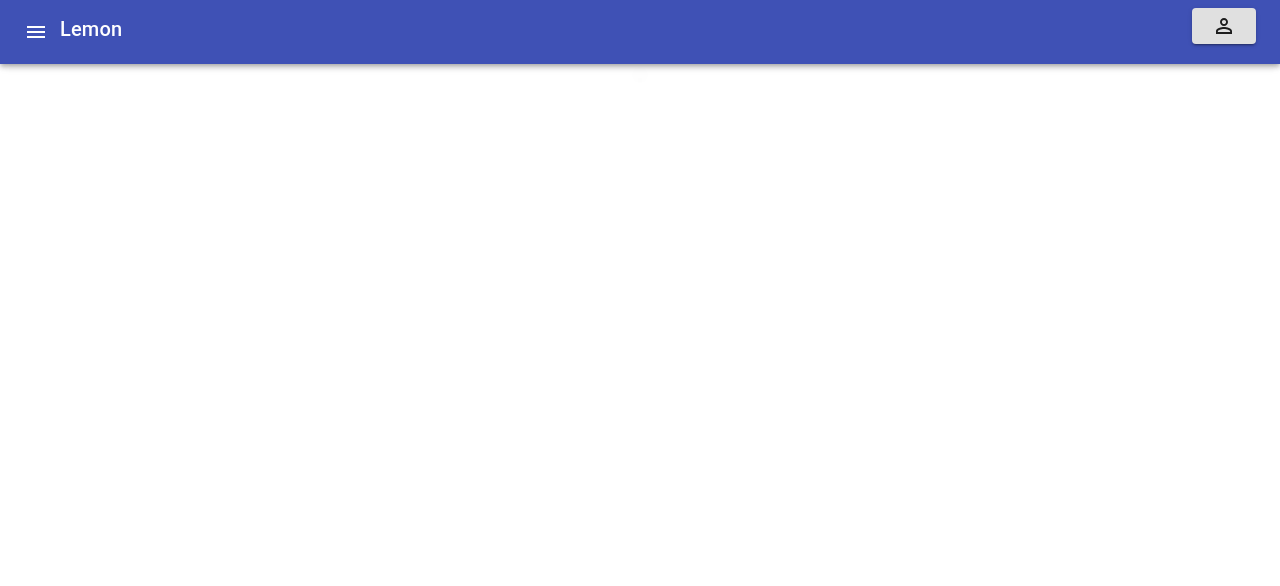
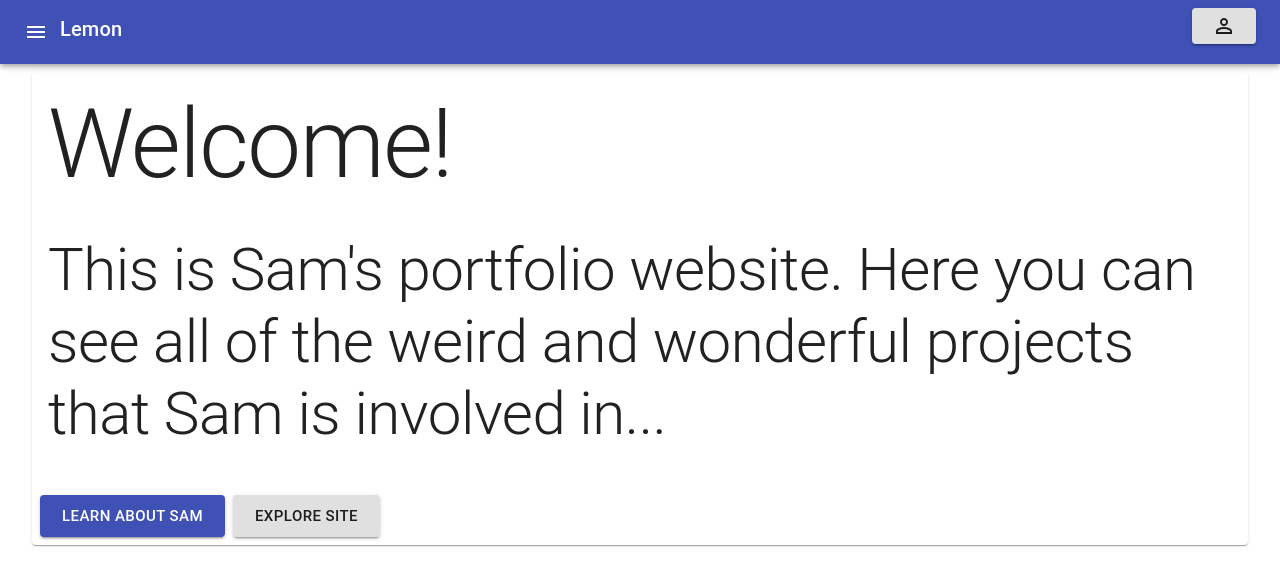
Before and after one commit to samjhawkins/lemon, a React app: page / in a window 1280 px wide. Shown: the top 586 px of the page. Built offline with nearby package versions, Linux system fonts and the light colour scheme; the HTML template or start-up script is replaced by a standard one.

Commit message:
develop - redo welcome page

```diff
--- a/src/app/components/Home/Home.jsx
+++ b/src/app/components/Home/Home.jsx
@@ -1,12 +1,13 @@
 import React, {Component} from 'react';
 import WelcomeCard from "./WelcomeCard";
+import {Container} from "@material-ui/core";
 
 export default class Home extends Component {
     render() {
         return (
-            <div>
-                <WelcomeCard />
-            </div>
+            <Container maxWidth={"lg"}>
+                <WelcomeCard/>
+            </Container>
         )
     }
 }
--- a/src/app/components/Home/WelcomeCard.jsx
+++ b/src/app/components/Home/WelcomeCard.jsx
@@ -1,20 +1,29 @@
 import React from 'react';
 import {
-    Button,
-    Card,
-    CardActionArea,
-    CardActions,
-    CardContent,
-    CardMedia,
-    MobileStepper,
-    Typography
+    Card, CardActions, CardContent, Typography, Button
 } from "@material-ui/core";
-import {KeyboardArrowLeft, KeyboardArrowRight} from "@material-ui/icons";
 
-export default class WelcomeCard extends React.Component{
-    render(){
-        return(
-            <Card raised>
+export default class WelcomeCard extends React.Component {
+    render() {
+        return (
+            <Card>
+                <CardContent>
+                    <Typography variant="h1" gutterBottom>
+                        Welcome!
+                    </Typography>
+                    <Typography variant="h2" gutterBottom>
+                        This is Sam's portfolio website. Here you can see all of the weird and wonderful
+                        projects that Sam is involved in...
+                    </Typography>
+                </CardContent>
+                <CardActions>
+                    <Button size="large" variant="contained" color="primary">
+                        Learn About Sam
+                    </Button>
+                    <Button size="large" variant="contained">
+                        Explore Site
+                    </Button>
+                </CardActions>
             </Card>
         );
     }
```
Also changed, not shown: src/html/index.html (+44 -16 lines).
